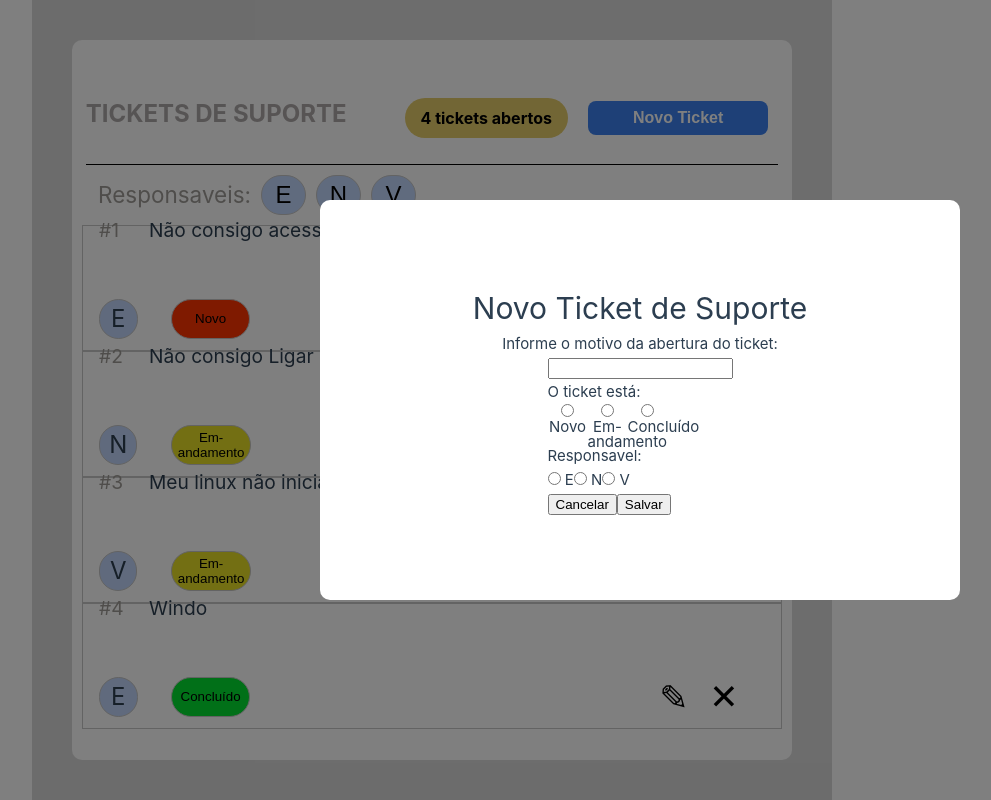
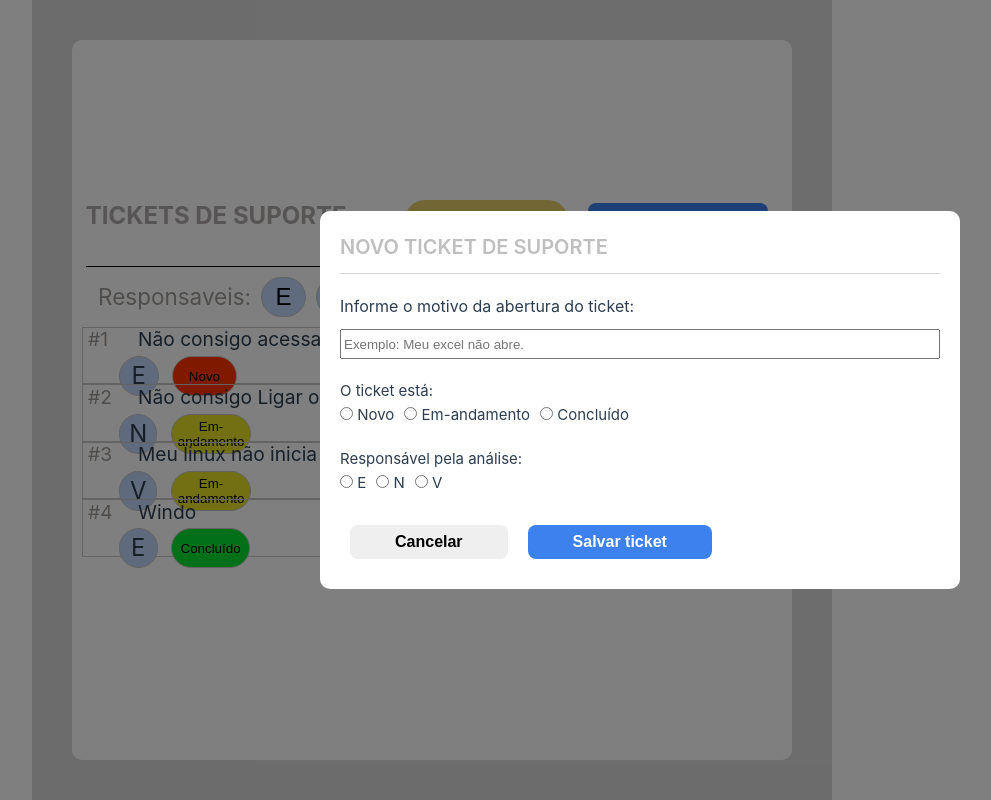
Before and after one commit to estevao144/ticketsSuport, a Vue app: page / in a window 1280 px wide. Both pictures are taken after a click on the button "Novo Ticket". Shown: the whole page, without its empty margins (0-991 px from the left). Built offline with nearby package versions, Linux system fonts and the light colour scheme.

Commit message:
tela principal ok

```diff
--- a/src/App.vue
+++ b/src/App.vue
@@ -183,7 +183,7 @@ const filteredTicket = computed(() => {
         :openPopup="openPopup"
         :showPop="showPop"
       />
-
+       <div class="container-tickets">
         <ListTickets
         :classTicket="classTicket"
           :popConfirmDel="popConfirmDel"
@@ -195,7 +195,7 @@ const filteredTicket = computed(() => {
           :filterBy="filterBy"
           :changeStatusTicket="changeStatusTicket"
         />
-
+      </div>
 
       <div>
         <PopupDelet
@@ -223,6 +223,13 @@ const filteredTicket = computed(() => {
 </template>
 
 <style scoped>
+
+.container-tickets {
+  width: 100%;
+  min-width: 300px;
+  overflow-x: scroll;
+
+}
 .responsavel {
   margin: 0 0 0 20px;
   color: rgb(167, 162, 162);
--- a/src/components/PopupTickets.vue
+++ b/src/components/PopupTickets.vue
@@ -32,28 +32,33 @@ export default {
 <template>
   <div class="popup">
     <div class="popup-inner">
-      <h1>{{ title }}</h1>
-      <p>Informe o motivo da abertura do ticket:</p>
-      <form @submit.prevent="validaForm">
-        <input type="text" v-model="formData.newTicket" />
+
+      <h1 class="title-pop">{{ title }}</h1>
+
+      <form class="form-input" @submit.prevent="validaForm">
+        <div class="container-input">
+          <p class="title-input">Informe o motivo da abertura do ticket:</p>
+          <input class="input-pop" type="text" placeholder="Exemplo: Meu excel não abre."  v-model="formData.newTicket" />
+        </div>
+
         <p>O ticket está:</p>
-        <p class="status-radio" v-for="status in statusTicket" :key="status">
-          <input
-            type="radio"
-            v-model="formData.status"
-            :id="status"
-            name="status"
-            :value="status"
-          />
+        <div class="container-status">
+          <label class="res-radio" v-for="status of statusTicket" :key="status">
+            <input class="radio" :class="{ status }" type="radio" :value="status" v-model="formData.status" />
             {{ status }}
-        </p>
-        <p>Responsavel:</p>
+          </label>
+        </div>
+        <p>Responsável pela análise:</p>
+        <div class="container-status">
+
+
           <span
-          class="resp-radio"
+            class="res-radio"
             v-for="responsible in responsibles"
             :key="responsible"
           >
             <input
+              class="radio"
               type="radio"
               v-model="formData.responsible"
               :id="responsible"
@@ -62,24 +67,108 @@ export default {
             />
             {{ responsible }}
           </span>
+        </div>
 
-        <div class="buttons-">
+        <div class="buttons-pop">
           <button class="btn-cancel" @click="closePopup">Cancelar</button>
-          <button class="btn-save" type="submit">Salvar</button>
+          <button class="btn-save" type="submit">Salvar ticket</button>
         </div>
       </form>
     </div>
   </div>
 </template>
 <style scoped>
-.status-radio {
-  display: inline-block;
-  width: 40px;
-  height: 40px;
-  text-align: center;
-  line-height: 15px;
-  padding: 0px;
-  float: left;
+
+.form-input {
+  width: 100%;
+
+}
+.Novo {
+  background-color: #3c81ee;
+  color: #fff;
+  border: none;
+  padding: 0.5rem 1rem;
+  border-radius: 20px;
+  font-size: 1rem;
+  font-weight: 700;
+  cursor: pointer;
+  margin: 10px;
+}
+.btn-save {
+  background-color: #3c81ee;
+  color: #fff;
+  border: none;
+  padding: 0.5rem 45px;
+  border-radius: 8px;
+  font-size: 1rem;
+  font-weight: 700;
+  cursor: pointer;
+  margin: 10px;
+}
+.btn-cancel {
+  border: none;
+  padding: 0.5rem 45px;
+  border-radius: 8px;
+  font-size: 1rem;
+  font-weight: 700;
+  cursor: pointer;
+  margin: 10px;
+}
+.title-pop {
+  width: 100%;
+  text-align: start;
+  margin-bottom: 20px;
+  text-transform: uppercase;
+  font-size: 20px;
+  padding-bottom: 10px;
+  font-weight: 600;
+  color: rgb(191, 191, 191);
+  border-bottom: 1px solid #d6d1d1;;
+}
+
+.title-input {
+  text-align: start;
+  width: 100%;
+  min-width: 300px;
+  margin-bottom: 10px;
+  font-size: 16px;
+  height: 50%;
+}
+
+.input-pop {
+  width: 100%;
+  height: 30px;
+}
+
+.select-pop {
+  width: 100%;
+  height: 100%;
+  border: 1px solid #ccc;
+  border-radius: 5px;
+  padding: 5px;
+}
+.container-input {
+  display: flex;
+  width: 100%;
+  flex-direction: column;
+  align-items: flex-start;
+  justify-content: start;
+  margin-bottom: 20px;
+}
+
+.container-status {
+  display: flex;
+  flex-direction: row;
+  align-items: flex-start;
+  justify-content: start;
+  margin-bottom: 20px;
+}
+
+.res-radio {
+  margin-right: 10px;
+}
+.radio {
+  display: ;
 }
 .popup {
   position: fixed;
@@ -96,7 +185,6 @@ export default {
 }
 .popup-inner {
   width: 50%;
-  height: 50%;
   background-color: #fff;
   border-radius: 10px;
   padding: 20px;
@@ -105,4 +193,5 @@ export default {
   align-items: center;
   justify-content: center;
 }
+
 </style>
--- a/src/components/Ticket.vue
+++ b/src/components/Ticket.vue
@@ -39,7 +39,8 @@ props:{
       {{ ticket.responsible }}
       </span>
 
-      <button class="status-ticket" :class="ticket.status" @click="changeStatusTicket(ticket)">
+      <button class="status-ticket" :class="ticket.status"
+      @click="changeStatusTicket(ticket)">
         {{ ticket.status }}
       </button>
 
@@ -59,8 +60,8 @@ props:{
         justify-content: center;
         width: 100%;
         max-width: 1000px;
-        max-height: 18%;
-        height: 60%;
+        max-height: 16%;
+        height: 30%;
         border: 1px solid rgb(199, 199, 199);
     }
 
@@ -76,7 +77,7 @@ props:{
         display: flex;
         justify-content: flex-start;
         align-items: center;
-        padding: 1rem;
+        padding: 5px;
         font-size: 1.2rem;
         float:left
 
@@ -86,6 +87,7 @@ props:{
         display: flex;
         justify-content: space-between ;
         align-items: center;
+        height: 0px;
         padding: 1rem;
         font-size: 1.5rem;
         float:left
@@ -107,22 +109,21 @@ props:{
     border: 1px solid rgb(199, 199, 199);
     border-radius: 100px;
     background-color: rgb(193, 214, 252);
-    margin-right: 5%;
+    margin-right: 2%;
+    margin-left: 3%;
     }
     .padrao-ticket {
-
-        width: 100px;
-        height: 40px;
-        border: 1px solid rgb(199, 199, 199);
-        border-radius: 90px;
+        width: auto;
 
     }
     .Novo {
-        width: 100px;
+        width: auto;
         height: 40px;
         border: 1px solid rgb(199, 199, 199);
         border-radius: 90px;
         background-color: rgb(255, 52, 1);
+        padding-right: 16px;
+        padding-left: 16px;
     }
 
     .Em-andamento {
```
Lines whose indentation alone changed are shown as unchanged.
